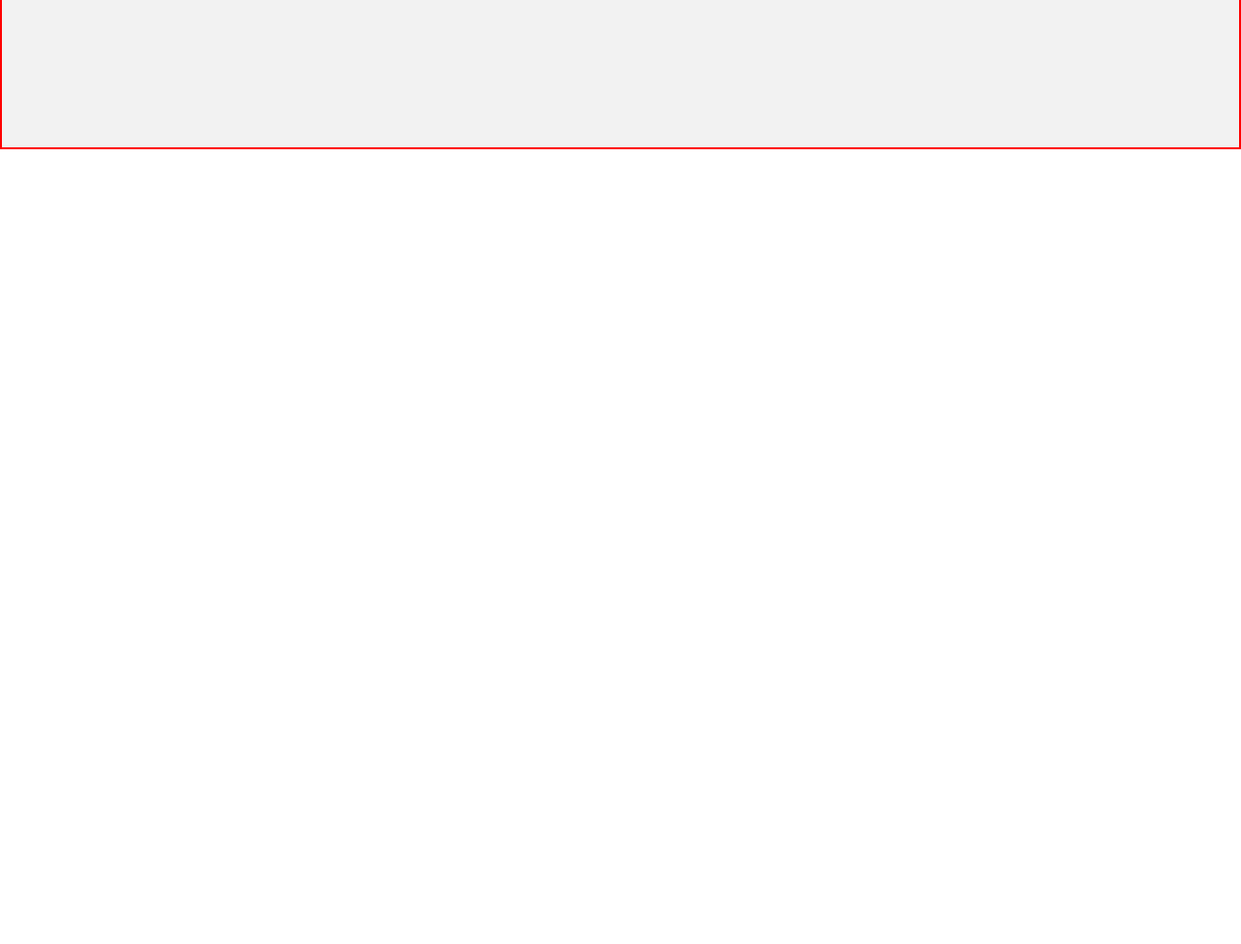
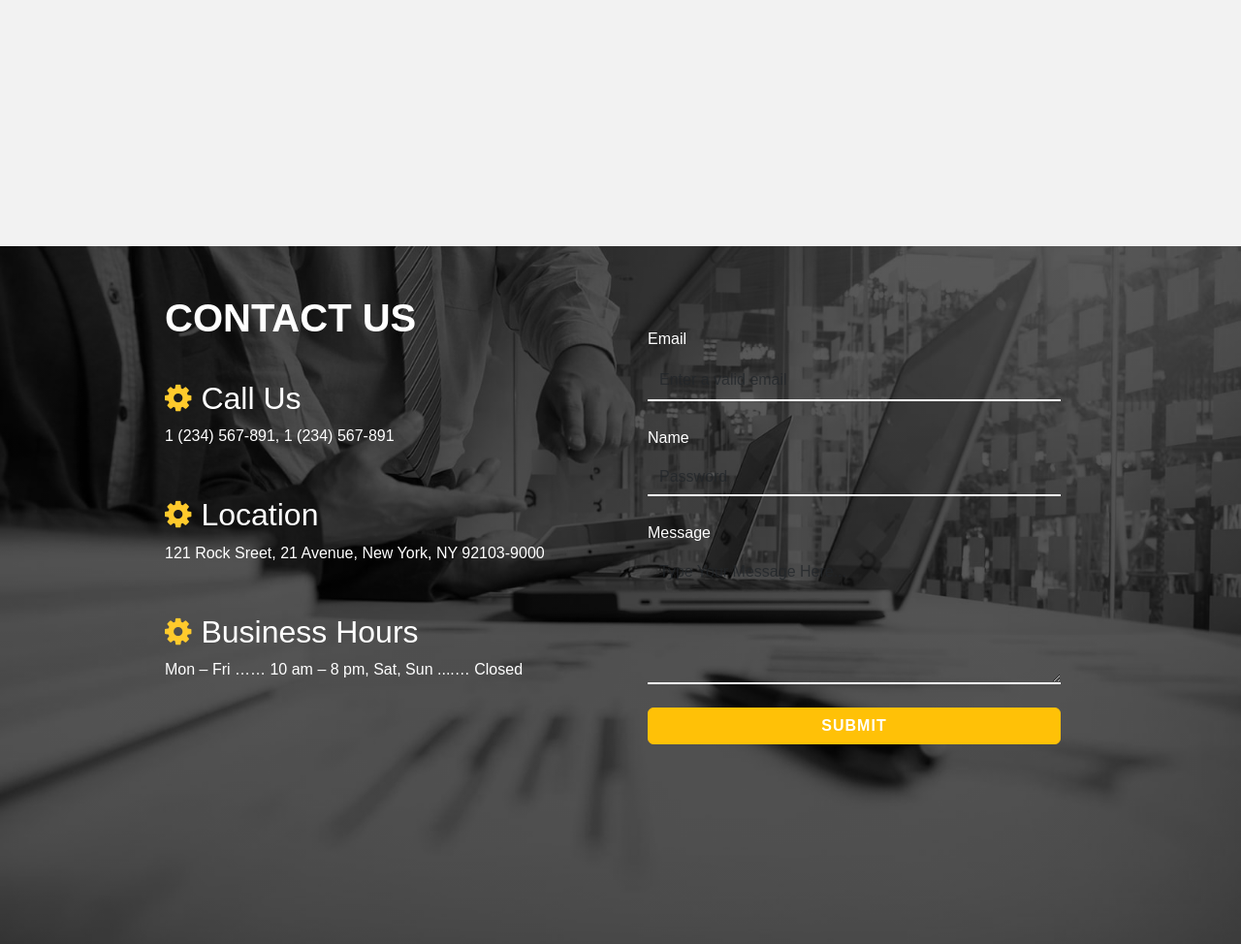
Before and after one commit to lazycoder2021/b5_webpage_two, a plain HTML site: page index.html in a window 1280 px wide. Shown: the part 5914-6888 px from the top of the page at 97% size. Before the commit the page ends 6068 px from the top, so only its background shows below. Drawn offline with nearby package versions, Linux system fonts and the light colour scheme; a web font is replaced by a local one.

Commit message:
update done

```diff
--- a/index.html
+++ b/index.html
@@ -263,6 +263,46 @@
         </div>
     </section>
 
+    <section class="container-fluid section9">
+        <div class="container section9_inner">
+            <div class="row section9_wrapper">
+                <div class="col-lg-6 col-md-6 col-12 section9_wrapper_left" data-aos="fade-right" data-aos-duration="2000">
+                    <h1>CONTACT US</h1>
+                    <div class="info-block">
+                        <h2><i class="fa fa-gear gear-icon"></i><span class="text">Call Us</span></h2>
+                        <p>1 (234) 567-891, 1 (234) 567-891</p>
+                    </div>
+                    <div class="info-block">
+                        <h2><i class="fa fa-gear gear-icon"></i><span class="text">Location</span></h2>
+                        <p>121 Rock Sreet, 21 Avenue, New York, NY 92103-9000</p>
+                    </div>
+                    <div class="info-block">
+                        <h2><i class="fa fa-gear gear-icon"></i><span class="text">Business Hours</span></h2>
+                        <p>Mon – Fri …… 10 am – 8 pm, Sat, Sun ....… Closed</p>
+                    </div>
+                </div>
+                <div class="col-lg-6 col-md-6 col-12 section9_wrapper_right" data-aos="fade-left" data-aos-duration="2000">
+                    <form class="contact-form px-3 py-4">
+                        <div class="form-group ">
+                            <label>Email</label>
+                            <input type="email" class="form-control mb-3 py-2" id="exampleInputEmail1" aria-describedby="emailHelp" placeholder="Enter a valid email">
+                        </div>
+                        <div class="form-group">
+                            <label>Name</label>
+                            <input type="password" class="form-control mb-3" id="exampleInputPassword1" placeholder="Password">
+                        </div>
+                        <div class="form-group">
+                            <label>Message</label>
+                            <textarea class="form-control mb-4" rows="5" id="exampleInputPassword1" placeholder="Type Your Message Here..."></textarea>
+                        </div>
+
+                        <button type="submit" class="btn btn-warning">Submit</button>
+                    </form>
+                </div>
+            </div>
+        </div>
+    </section>
+
     </div>
 
     <script src="https://cdn.jsdelivr.net/npm/bootstrap@5.3.0-alpha3/dist/js/bootstrap.min.js" integrity="sha384-Y4oOpwW3duJdCWv5ly8SCFYWqFDsfob/3GkgExXKV4idmbt98QcxXYs9UoXAB7BZ" crossorigin="anonymous"></script>
--- a/style.css
+++ b/style.css
@@ -587,7 +587,7 @@ nav
     height: 100vh;
     width: 100%;
     background-color: #F2F2F2;
-    border:2px solid red;
+    //border:2px solid red;
 
 }
 
@@ -756,3 +756,95 @@ nav
         margin:auto;
     }
 }
+
+
+.section9 {
+    background-image: linear-gradient(0deg, rgba(0,0,0,0.65), rgba(0,0,0,0.65)), url('images/5.jpg');
+    background-position: 50% 50%;
+    background-size: cover;
+    background-repeat: no-repeat;
+    width:100%;
+}
+
+.section9_inner {
+    height: 90vh;
+    //border: 1px solid white;
+    padding: 0px 100px !important;
+}
+
+.section9_wrapper_left,.section9_wrapper_right{
+    margin-top:50px;
+}
+
+.section9_wrapper_right{ /**************************fortesting***********************8*/
+    color:white;
+}
+
+.section9_wrapper_left { /**************************fortesting***********************8*/
+    color: white;
+}
+
+    .section9_wrapper_right .form-control {
+        background: transparent;
+        color: white;
+        border-top: none !important;
+        border-left: none !important;
+        border-right: none !important;
+        border-bottom: 2px solid white;
+        border-radius:0px!important;
+    }
+
+    .form-control:focus{
+        border:none!important;
+        outline:none!important;
+    }
+
+    .form-group{
+        //margin:20px auto;
+    }
+
+    .form-group label{
+        display:inline-block;
+        margin:10px auto;
+    }
+
+.section9_wrapper_right .btn{
+    width:100%;
+    text-transform:uppercase;
+    letter-spacing:1.0px;
+    font-weight:900;
+    color:white;
+}
+
+
+.info-block{
+    //border:1px solid white;
+    margin-bottom:50px;
+}
+
+.info-block span{
+    display:inline-block;
+    margin-left:10px;
+}
+
+
+.section9_wrapper_left h1 {
+    color: white;
+    font-weight: 900;
+    margin-bottom:40px;
+}
+
+.section9_wrapper_left i {
+    color: #FFCA2C;
+}
+
+@media only screen and (max-width:480px){
+    .section9_inner{
+        height:160vh;
+    }
+
+    .section9_inner form{
+        margin:auto;
+        //padding:0px!important;
+    }
+}
```
